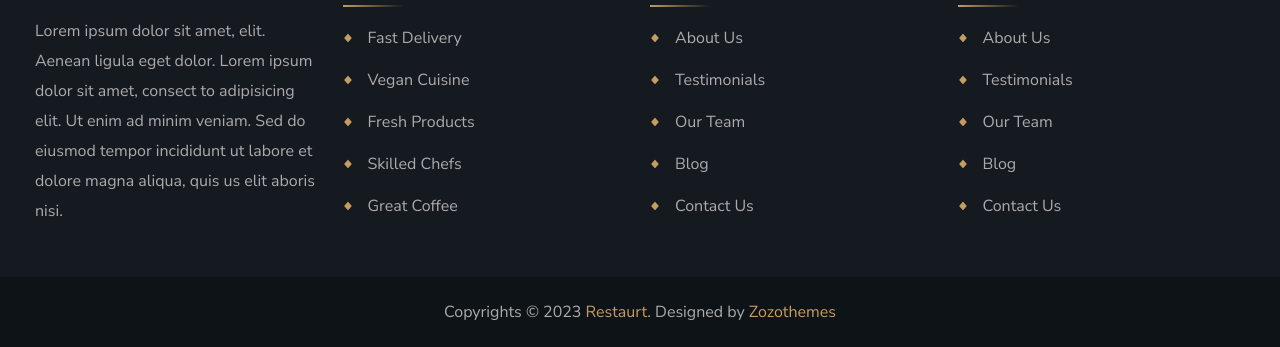
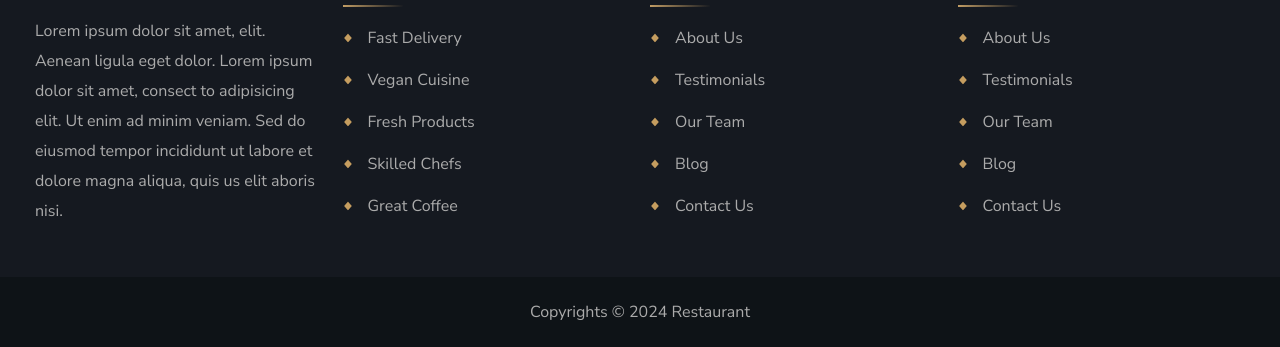
Before and after one commit to mansuri135/restaurant-javascript, a plain HTML site: page index.html in a window 1280 px wide. Shown: the part 6303-6650 px from the top of the page. Drawn offline with Linux system fonts and the light colour scheme.

Commit message:
commited

```diff
--- a/index.html
+++ b/index.html
@@ -646,7 +646,7 @@
         </div>
     </section>
     <section class="copyrightWrapper">
-        <p>Copyrights © 2023 <span class="primary-color">Restaurt.</span> Designed by <span class="primary-color">Zozothemes</span></p>
+        <p>Copyrights © 2024 Restaurant</p>
     </section>
 
    </footer>
```
